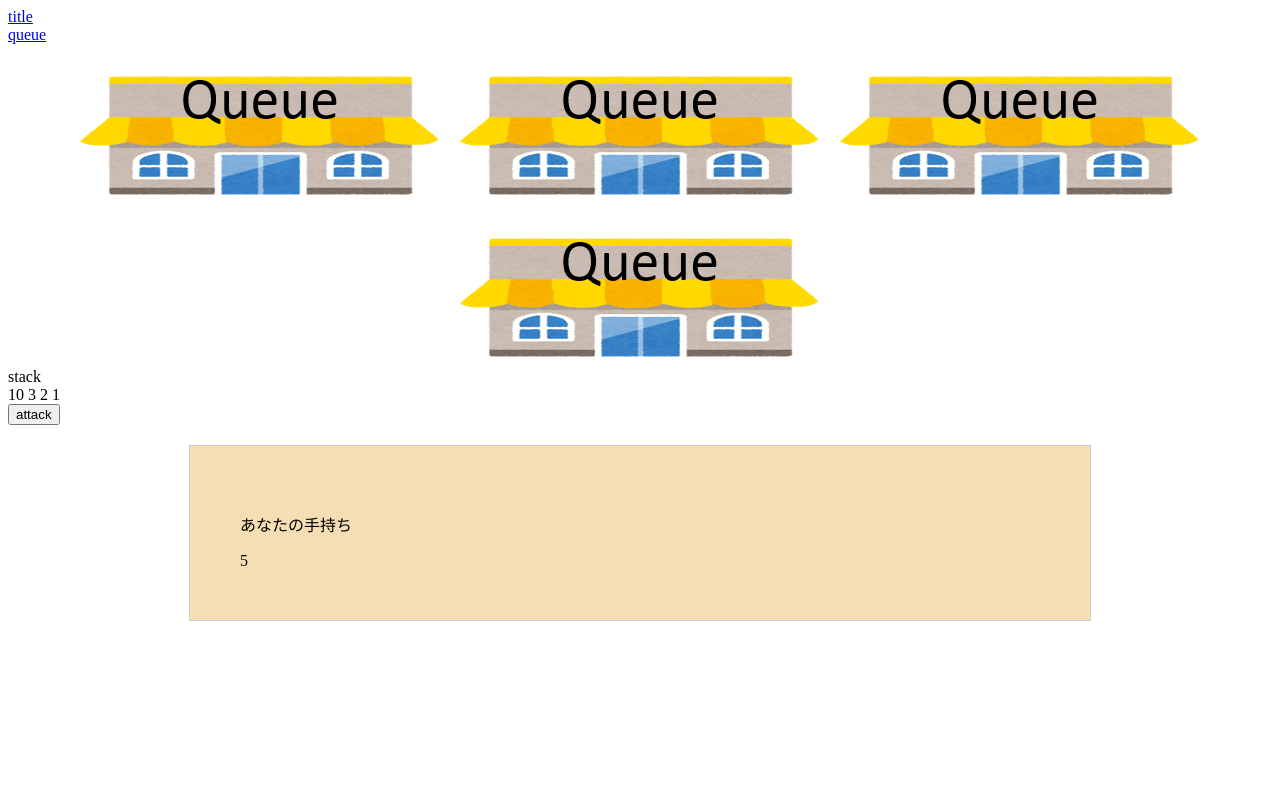
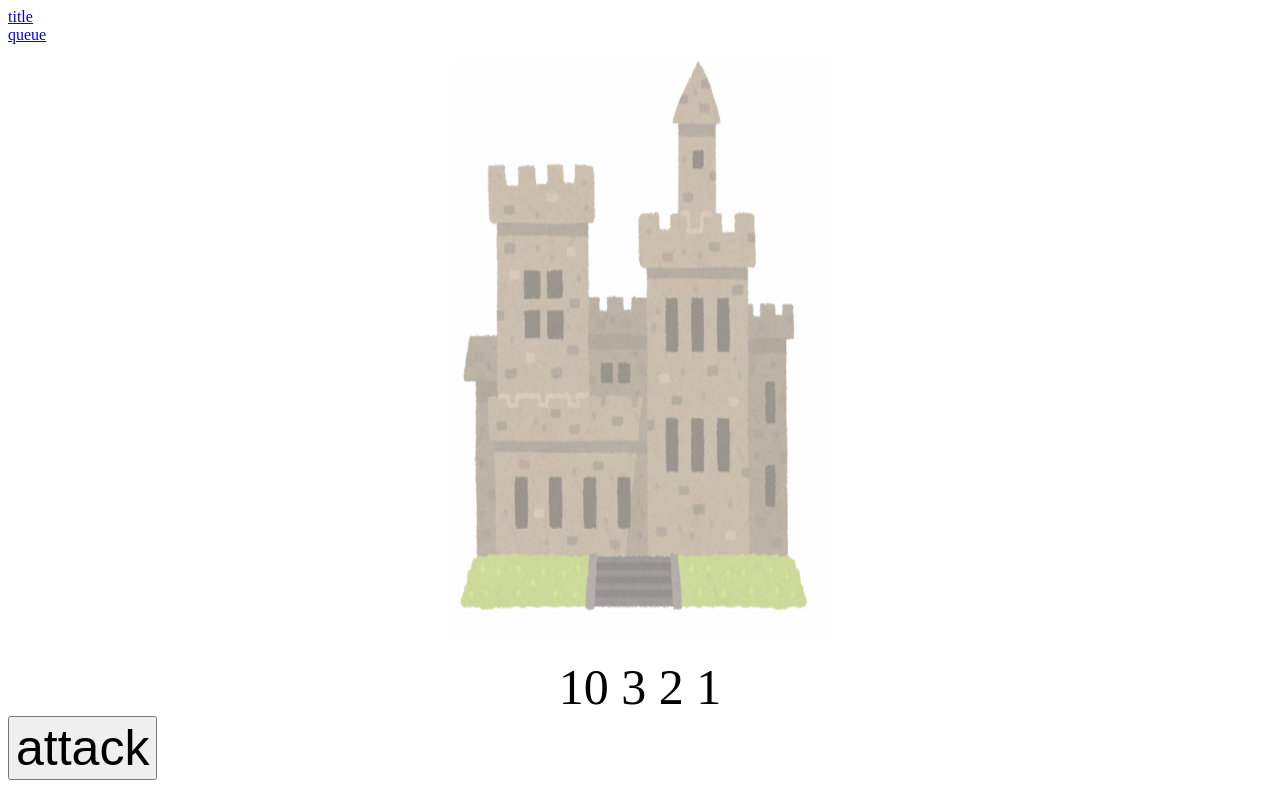
Before and after one commit to tokiotokio/staque, an Angular app: page /game/stack in a window 1280 px wide. Shown: the top 798 px of the page. Built offline with nearby package versions, Linux system fonts and the light colour scheme.

Commit message:
add title button

```diff
--- a/src/app/game/game.component.css
+++ b/src/app/game/game.component.css
@@ -6,3 +6,7 @@
 	border: 1px solid #cccccc;
 	margin: 20px auto;
 }
+
+.number {
+	font-size:100px;
+}
--- a/src/app/game/game.component.html
+++ b/src/app/game/game.component.html
@@ -6,7 +6,7 @@
 <div class="hand">
 	<p>あなたの手持ち</p>
 		<div (click)="select($event)">
-		<span *ngFor="let x of hand">
+		<span *ngFor="let x of hand" class="number">
 			{{x}}
 		</span>
 	</div>
--- a/src/app/game/queue/queue.component.css
+++ b/src/app/game/queue/queue.component.css
@@ -1,22 +1,3 @@
 #all_queue {
 	text-align : center
 }
-
-.stack1 {
-	position: relative;
-}
-
-.stack1_nakami {
-	width: 50px;
-	height: 50px;
-	display: flex;
-	justify-content: center;
-	align-items: center;
-	font-size: 1.5rem;
-	border-radius: 50%;
-	cursor: pointer;
-
-	position: absolute;
-	top: 0;
-	left: 0;
-}
--- a/src/app/game/stack/stack.component.css
+++ b/src/app/game/stack/stack.component.css
@@ -1,22 +1,11 @@
-#all_queue {
-	text-align : center
+#stack {
+	text-align : center;
 }
 
-.stack1 {
-	position: relative;
+#stack span {
+	font-size:50px;
 }
 
-.stack1_nakami {
-	width: 50px;
-	height: 50px;
-	display: flex;
-	justify-content: center;
-	align-items: center;
-	font-size: 1.5rem;
-	border-radius: 50%;
-	cursor: pointer;
-
-	position: absolute;
-	top: 0;
-	left: 0;
+button {
+	font-size : 50px;
 }
--- a/src/app/game/stack/stack.component.html
+++ b/src/app/game/stack/stack.component.html
@@ -1,14 +1,9 @@
 
 <nav><a routerLink="/game/queue">queue</a></nav>
 
-<div id="all_queue">
+<div id="stack">
 	<img [src]="fig_stack">
-	<img [src]="fig_stack">
-	<img [src]="fig_stack">
-	<img [src]="fig_stack">
-</div>
-<div>
-	<div>stack</div>
+	<p></p>
 	<span *ngFor="let x of stack">{{x}} </span>
 </div>
 
--- a/src/app/game/stack/stack.component.ts
+++ b/src/app/game/stack/stack.component.ts
@@ -11,7 +11,7 @@ declare var require: any;
 })
 export class StackComponent implements OnInit {
 
-	fig_stack = require('../../image/queue1.png');
+	fig_stack = require('../../image/stack_appearance.png');
 
 	stack:number[];
 	hand:number[];
--- a/src/app/start/start.component.css
+++ b/src/app/start/start.component.css
@@ -1,3 +1,16 @@
 #doc {
 	text-align:center;
 }
+
+.box {
+	background-color: #FFF;
+	transition-duration:1s;
+}
+
+.box:hover{
+	padding: 0.0em 0.0em;
+	margin: 0em 0;
+	background: #d6ebff;
+	box-shadow: 0px 0px 0px 10px #d6ebff;
+	border: dashed 2px white;
+}
--- a/src/app/start/start.component.html
+++ b/src/app/start/start.component.html
@@ -4,6 +4,6 @@
 	<img [src]="fig_title"/>
 
 	<nav><a routerLink="/game">
-		<img [src]="fig_game"/>
+		<img [src]="fig_game" class="box">
 	</a></nav>
 </div>
```
